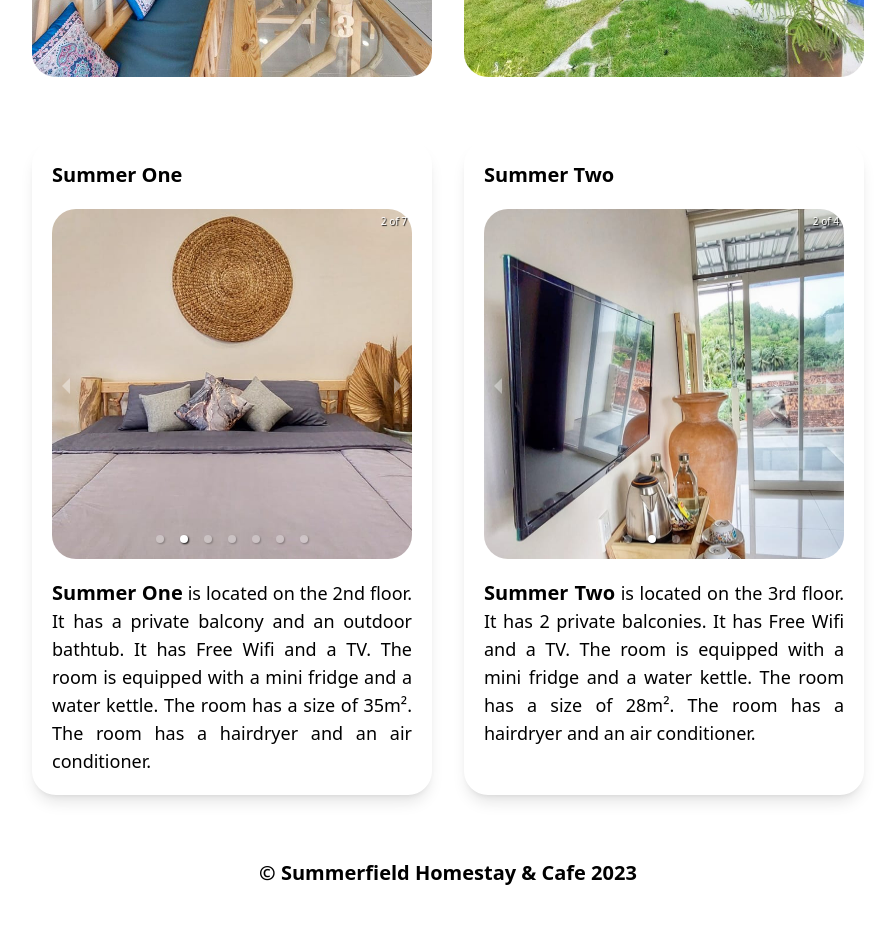
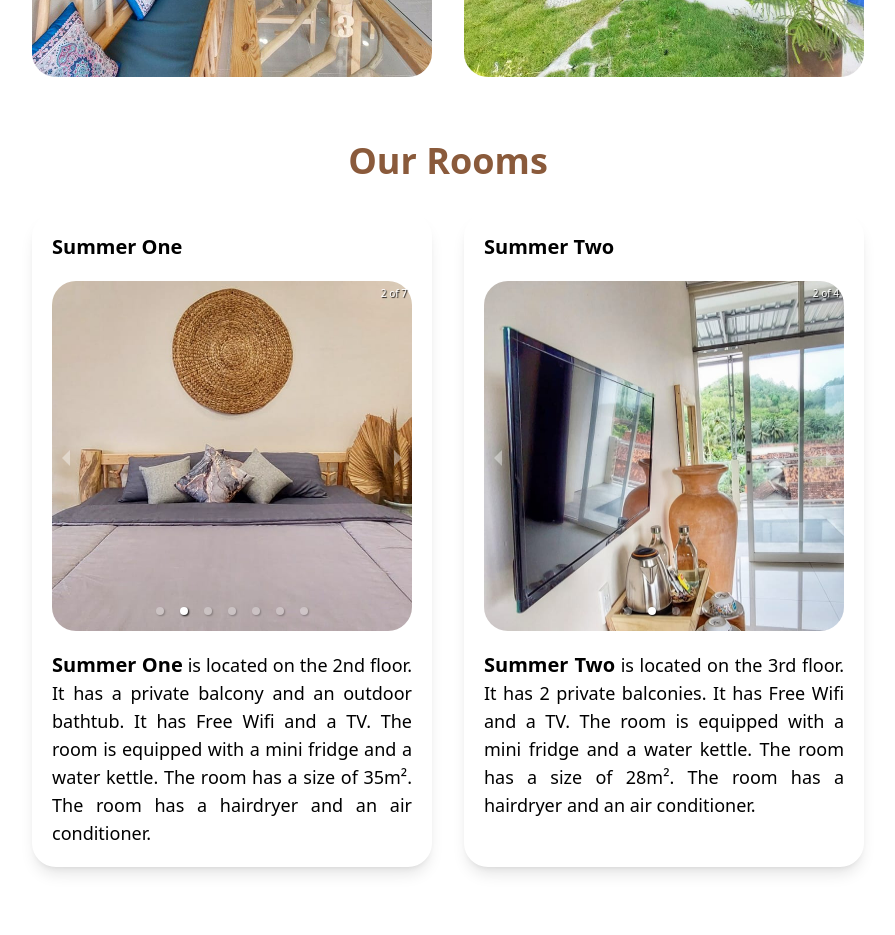
Before and after one commit to MosesJulian/Summerfield-Compro, a Next.js app: page / in a window 1280 px wide. Shown: the part 2240-3175 px from the top of the page, without its empty margins (192-1087 px from the left). Built offline with nearby package versions, Linux system fonts and the light colour scheme; a web font is replaced by a local one.

Commit message:
chore: add text to indicate room section

```diff
--- a/components/Rooms.tsx
+++ b/components/Rooms.tsx
@@ -18,6 +18,10 @@ const Rooms: FC<RoomsProps> = ({ className }: RoomsProps) => {
 			)}
 			id="rooms"
 		>
+			<div className="col-span-2 text-xl font-bold text-center">
+				<span className="text-4xl font-bold text-primary-text">Our Rooms</span>
+			</div>
+
 			<div className="flex flex-col gap-5 w-full p-5 col-span-1 z-[5] rounded-3xl shadow-lg">
 				<span className="text-xl font-semibold">Summer One</span>
 
```
